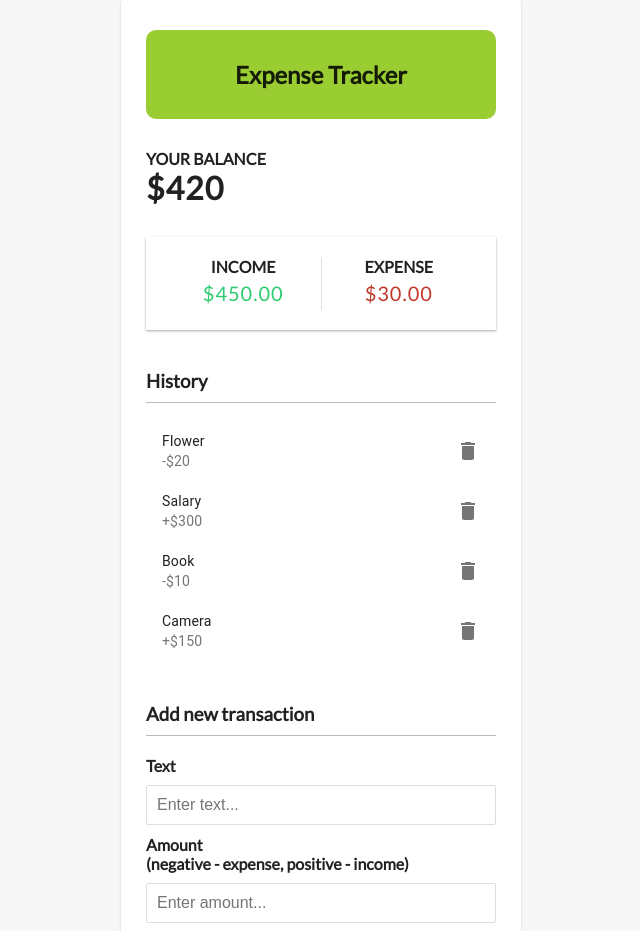
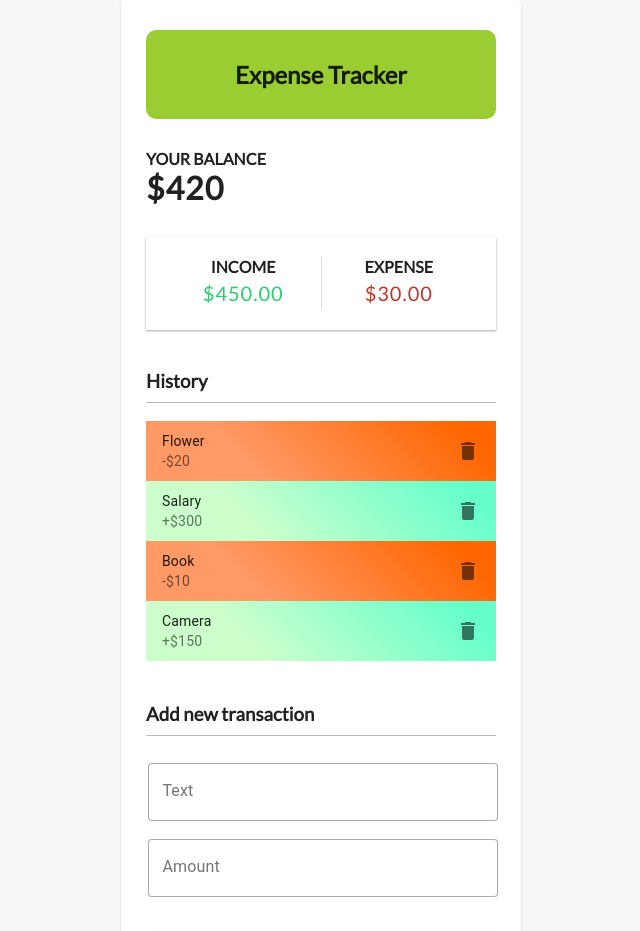
Before and after one commit to ShahzaibSE/expense-tracker-app, a React (Create React App) app: page / in a window 1280 px wide. Shown: the top 931 px of the page, without its empty margins (319-959 px from the left). Built offline with nearby package versions, Linux system fonts and the light colour scheme.

Commit message:
UI changes in add transaction form.

```diff
--- a/src/App.css
+++ b/src/App.css
@@ -75,7 +75,7 @@ h4 {
 
 label {
   display: inline-block;
-  margin: 10px 0;
+  /* margin: 10px 0; /*For non-material */
 }
 
 input[type='text'],
@@ -84,7 +84,7 @@ input[type='number'] {
   border-radius: 2px;
   display: block;
   font-size: 16px;
-  padding: 10px;
+  /* padding: 10px; /*For non-material */
   width: 100%;
 }
 
@@ -107,7 +107,7 @@ input[type='number'] {
   display: block;
   font-size: 16px;
   margin: 10px 0 30px;
-  padding: 10px;
+  /* padding: 10px; */
   width: 100%;
   height:4em;
   font-weight:bold;
--- a/src/components/AddTransactionComponent.js
+++ b/src/components/AddTransactionComponent.js
@@ -1,6 +1,6 @@
 import React, {useContext} from 'react'
-import {Button} from "@material-ui/core"
-import {createMuiTheme, ThemeProvider} from "@material-ui/core/styles"
+import {Button, TextField} from "@material-ui/core"
+import {createMuiTheme, ThemeProvider, makeStyles} from "@material-ui/core/styles"
 import { purple } from '@material-ui/core/colors'
 // Getting context.
 import {globalContext} from "./../context/GlobalState"
@@ -11,11 +11,21 @@ const theme = createMuiTheme({
     },
 });
 
+const useStyles = makeStyles((theme) => ({
+    root: {
+      '& > *': {
+        margin: theme.spacing(0.3),
+        marginBottom:15,
+        width: '100%'
+      },
+    },
+  }));
+
 export const AddTransactionComponent = () => {
     const [text, setText] = React.useState()
     const [amount, setAmount] = React.useState()
     let {addTransaction} = useContext(globalContext)
-
+    let classes = useStyles()
     // e for event.
     const onSubmit = e => {
         e.preventDefault()
@@ -29,19 +39,24 @@ export const AddTransactionComponent = () => {
     }
     return (
         <div>
-            <h3>Add new transaction</h3>
-            <form>
-                <div className="form-control">
-                <label htmlFor="text" style={{fontWeight:"bold"}}>Text</label>
+            <h3 style={{marginBottom:25}}>Add new transaction</h3>
+            <form className={classes.root}>
+                {/* <div className="form-control">
+                <label htmlFor="text">Text</label>
                 <input type="text" value={text}
                        onChange={(e)=>{setText(e.target.value)}} placeholder="Enter text..." />
-                </div>
-                <div className="form-control">
-                <label htmlFor="amount" style={{fontWeight:"bold"}}>Amount <br />
+                </div> */}
+                <TextField label="Text" variant="outlined"
+                value={text} onChange={(e)=>{setText(e.target.value)}}></TextField><br/>
+                {/* <div className="form-control">
+                <label htmlFor="amount">Amount <br />
                     (negative - expense, positive - income)</label>
                 <input type="number" value={amount} onChange={(e)=>{setAmount(e.target.value)}}
                  placeholder="Enter amount..." />
-                </div>
+                </div> */}
+                <TextField label="Amount" variant="outlined" value={amount} onChange={(e)=>{setAmount(e.target.value)}}>
+                </TextField>
+                <br/>
                 <br/>
                 {/* <button className="btn">Add transaction</button> */}
                 <ThemeProvider theme={theme}>
--- a/src/components/TransactionComponent.js
+++ b/src/components/TransactionComponent.js
@@ -1,16 +1,23 @@
 import React, {useContext} from 'react'
 import {globalContext} from "../context/GlobalState"
-import {ListItem, Typography, ListItemText, ListItemSecondaryAction,
-        IconButton, makeStyles} from "@material-ui/core"
-import DeleteIcon from '@material-ui/icons/Delete';
+import {ListItem, ListItemText, ListItemSecondaryAction,
+        IconButton} from "@material-ui/core"
+import DeleteIcon from '@material-ui/icons/Delete'
 
+const incomeTheme = {
+     background:'linear-gradient(45deg, #ccffcc 30%, #66ffcc 90%)'
+}
+
+const expenseTheme = {
+     background: 'linear-gradient(45deg,  #ff9966 30%, #ff6600 90%)'
+}
 
 export const TransactionComponent = ({transaction}) => {
     let sign = transaction.amount > 0 ? "+" : "-"
     const {deleteTransaction} = useContext(globalContext)
     //
     return (
-        <ListItem>
+        <ListItem style={transaction.amount < 0 ? expenseTheme : incomeTheme}>
             <ListItemText primary={transaction.text}
                           secondary= {`${sign}$${Math.abs(transaction.amount)}`}/>
                   <ListItemSecondaryAction>
--- a/src/components/TransactionListComponent.js
+++ b/src/components/TransactionListComponent.js
@@ -21,13 +21,7 @@ export const TransactionListComponent = () => {
   let transactions = context.transactions
   // Material list generator.
   const [dense, setDense] = useState(true)
-  let generate = (element) => {
-    transactions.map((transaction) =>
-      (React.cloneElement(element, {
-        key: transaction,
-      })
-    ));
-  }
+  //
     return (
        <Grid container style={{display:"block"}}>
         <Grid item xs={12} lg={12}>
```
